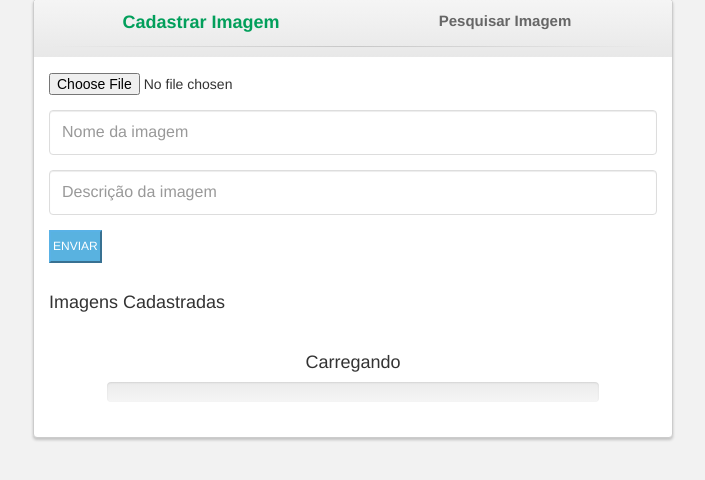
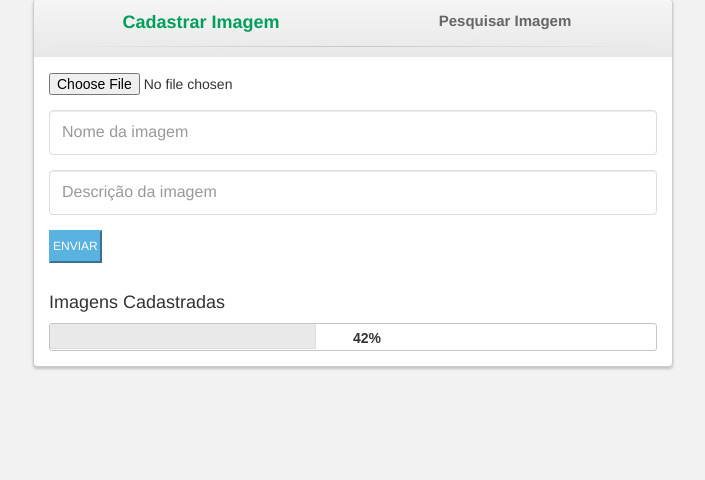
Before and after one commit to GabrielaSouza94/Projeto-WEB, a PHP site: page /system.php in a window 1280 px wide. Shown: the part 134-614 px from the top of the page, without its empty margins (287-992 px from the left). Run offline with PHP 8.4, Linux system fonts and the light colour scheme; data that the repository does not hold is empty; some libraries are stand-ins or nearby versions.

Commit message:
progress bar e on demand funcionando perfeitamente

```diff
--- a/Projeto/JS/system.js
+++ b/Projeto/JS/system.js
@@ -26,32 +26,27 @@ $(function loadjsfile(filename, filetype){
       if (typeof fileref!="undefined")
           document.getElementsByTagName("head")[0].appendChild(fileref)
   });
+  (function($, window, undefined) {
+      //is onprogress supported by browser?
+      var hasOnProgress = ("onprogress" in $.ajaxSettings.xhr());
 
-var progressBar = $(".progress-bar");
+      //If not supported, do nothing
+      if (!hasOnProgress) {
+          return;
+      }
 
-function addProgress(percentual) {
-  console.log(percentual);
-  progressBar.width(percentual);
-};
+      //patch ajax settings to call a progress callback
+      var oldXHR = $.ajaxSettings.xhr;
+      $.ajaxSettings.xhr = function() {
+          var xhr = oldXHR.apply(this, arguments);
+          if(xhr instanceof window.XMLHttpRequest) {
+              xhr.addEventListener('progress', this.progress, false);
+          }
 
-$.ajax({
-  xhr: function() {
-    var xhr = new window.XMLHttpRequest();
+          if(xhr.upload) {
+              xhr.upload.addEventListener('progress', this.progress, false);
+          }
 
-    xhr.addEventListener("progress", function(evt) {
-      if (evt.lengthComputable) {
-        var percentComplete = evt.loaded / evt.total;
-        addProgress((percentComplete * 100) + '%');
-
-      }
-    }, false);
-    return xhr;
-  },
-  type: 'GET', //Or 'GET',
-  url: "ver_img.php?",
-   data: { post : true, postfor : 'fun' },
-   success: function(data) {
-        $("#desap").hide();
-       $("table").show();
-   }
- });
+  return xhr;
+      };
+  })(jQuery, window);
--- a/Projeto/system.php
+++ b/Projeto/system.php
@@ -23,6 +23,22 @@ session_start();
 	<script language="JavaScript" type="text/javascript" src="./JS/system.js"></script>
 	<script src="http://ajax.googleapis.com/ajax/libs/jquery/1.9.1/jquery.min.js"></script>
 	<script src="https://ajax.googleapis.com/ajax/libs/jquery/3.2.1/jquery.min.js"></script>
+	<link rel="stylesheet" href="//code.jquery.com/ui/1.12.1/themes/base/jquery-ui.css">
+<link rel="stylesheet" href="/resources/demos/style.css">
+<style>
+.ui-progressbar {
+	position: relative;
+}
+.progress-label {
+	position: absolute;
+	left: 50%;
+	top: 4px;
+	font-weight: bold;
+	text-shadow: 1px 1px 0 #fff;
+}
+</style>
+<script src="https://code.jquery.com/jquery-1.12.4.js"></script>
+<script src="https://code.jquery.com/ui/1.12.1/jquery-ui.js"></script>
 </head>
 
 <body>
@@ -117,18 +133,38 @@ session_start();
 					<br />
 
 					<h4>Imagens Cadastradas</h4>
+					<script type="text/javascript">  $( function() {
+				    var progressbar = $( "#progressbar" ),
+				      progressLabel = $( ".progress-label" );
 
-					<div class="tabela" id="desap">
-					  <br>
-					  <h4 class="text-center">Carregando</h4>
-					  <div class="tabela">
-					    <div class="progress">
-					      <div class="progress-bar progress-bar-success progress-bar-striped" role="progressbar" aria-valuenow="40" aria-valuemin="0" aria-valuemax="100">
-					        <span class="sr-only"></span>
-					      </div>
-					    </div>
-					  </div>
-					</div>
+				    progressbar.progressbar({
+				      value: false,
+				      change: function() {
+				        progressLabel.text( progressbar.progressbar( "value" ) + "%" );
+				      },
+				      complete: function() {
+				        progressLabel.hide();
+								progressbar.hide();
+								$("table").show();
+				      }
+				    });
+
+				    function progress() {
+				      var val = progressbar.progressbar( "value" ) || 0;
+
+				      progressbar.progressbar( "value", val + 2 );
+
+				      if ( val < 99 ) {
+				        setTimeout( progress, 80 );
+				      }
+				    }
+
+				    setTimeout( progress, 5000 );
+				  } );
+
+
+					</script>
+					<div id="progressbar"><div class="progress-label">Loading...</div></div>
 					<table hidden="TRUE" border="5">
 						<tr>
 							<td align="center" class="coluna1" >
```
